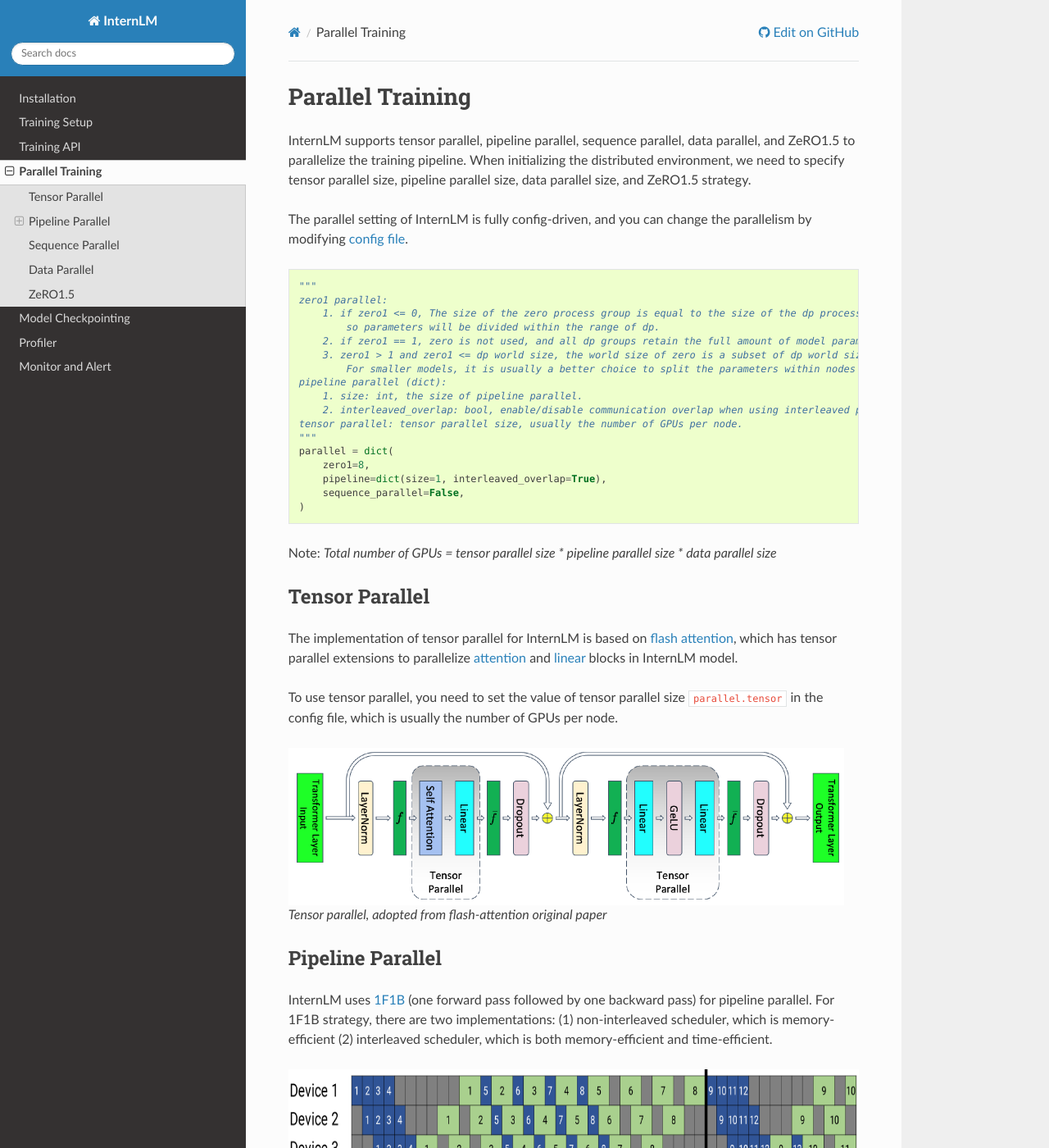
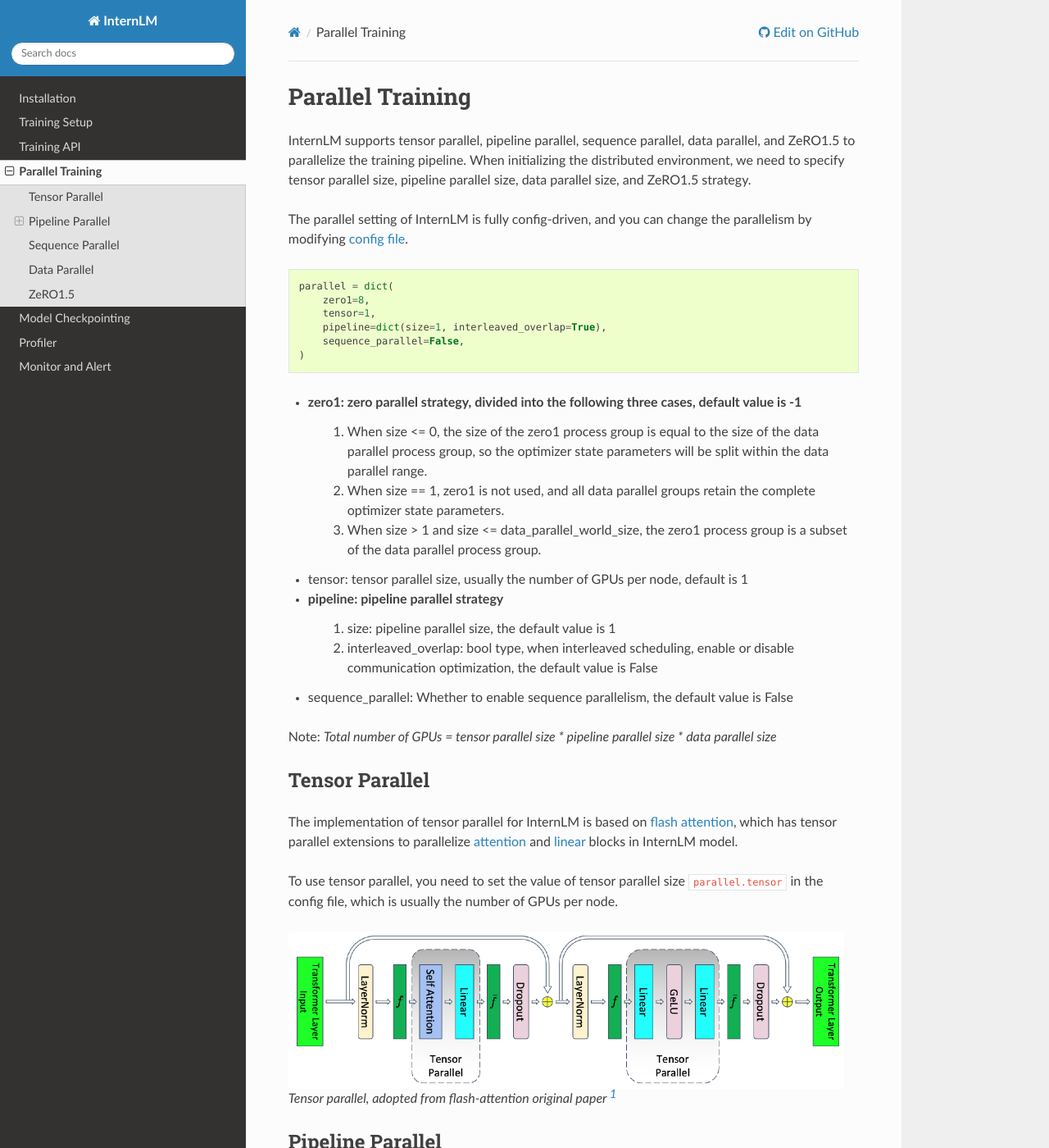
Before and after one commit to InternLM/InternLM, a Sphinx documentation site: the page built from doc/code-docs/source/parallel.rst, in a window 1280 px wide and 1400 px high. Shown: the whole window at 82% size. Built offline with Sphinx 7.4.7 and the Read the Docs theme 2.0.0, drawn with Linux system fonts in a browser that asks for light colours; some of the changed text lies outside the part shown.

Commit message:
add references for parallel training section

```diff
--- a/doc/code-docs/source/parallel.rst
+++ b/doc/code-docs/source/parallel.rst
@@ -12,23 +12,22 @@
 
 .. code-block:: python
 
-    """
-    zero1 parallel:
-        1. if zero1 <= 0, The size of the zero process group is equal to the size of the dp process group,
-            so parameters will be divided within the range of dp.
-        2. if zero1 == 1, zero is not used, and all dp groups retain the full amount of model parameters.
-        3. zero1 > 1 and zero1 <= dp world size, the world size of zero is a subset of dp world size.
-            For smaller models, it is usually a better choice to split the parameters within nodes with a setting <= 8.
-    pipeline parallel (dict):
-        1. size: int, the size of pipeline parallel.
-        2. interleaved_overlap: bool, enable/disable communication overlap when using interleaved pipeline scheduler.
-    tensor parallel: tensor parallel size, usually the number of GPUs per node.
-    """
     parallel = dict(
         zero1=8,
+        tensor=1,
         pipeline=dict(size=1, interleaved_overlap=True),
         sequence_parallel=False,
     )
+
+- zero1: zero parallel strategy, divided into the following three cases, default value is -1
+    #. When size <= 0, the size of the zero1 process group is equal to the size of the data parallel process group, so the optimizer state parameters will be split within the data parallel range.
+    #. When size == 1, zero1 is not used, and all data parallel groups retain the complete optimizer state parameters.
+    #. When size > 1 and size <= data_parallel_world_size, the zero1 process group is a subset of the data parallel process group.
+- tensor: tensor parallel size, usually the number of GPUs per node, default is 1
+- pipeline: pipeline parallel strategy
+    #. size: pipeline parallel size, the default value is 1
+    #. interleaved_overlap: bool type, when interleaved scheduling, enable or disable communication optimization, the default value is False
+- sequence_parallel: Whether to enable sequence parallelism, the default value is False
 
 Note: `Total number of GPUs = tensor parallel size * pipeline parallel size * data parallel size`
 
@@ -88,14 +87,15 @@
   :scale: 50%
   :class: with-border
 
-  Sequence parallel, adopted from flash-attention original paper
+  Sequence parallel, adopted from flash-attention original paper [#f1]_
 
 Data Parallel
 -----------------
 
-InternLM supports both vanilla data parallel and ZeRO1.5 (an optimized implementation of ZeRO).
+InternLM supports both data parallel and ZeRO1.5 (an optimized implementation of ZeRO). For data parallel, model parameters will not been sharded across
+the process group.
 
-To enable vanilla data parallel, you need to set ``parallel.zero1 == 1`` in the config file.
+To enable data parallel, you need to set ``parallel.zero1 = 1`` in the config file.
 
 ZeRO1.5
 -----------------
@@ -121,3 +121,6 @@
 
 .. autoclass:: internlm.solver.optimizer.hybrid_zero_optim.HybridZeroOptimizer
     :members:
+
+.. [#f1] FlashAttention: Fast and Memory-Efficient Exact Attention with IO-Awareness
+.. [#f2] Efficient Large-Scale Language Model Training on GPU Clusters Using Megatron-LM
```
Also changed, not shown: other parts of doc/code-docs/source/parallel.rst (+2 -2 lines), doc/code-docs/source/initialize.rst (+35 -0 lines).
